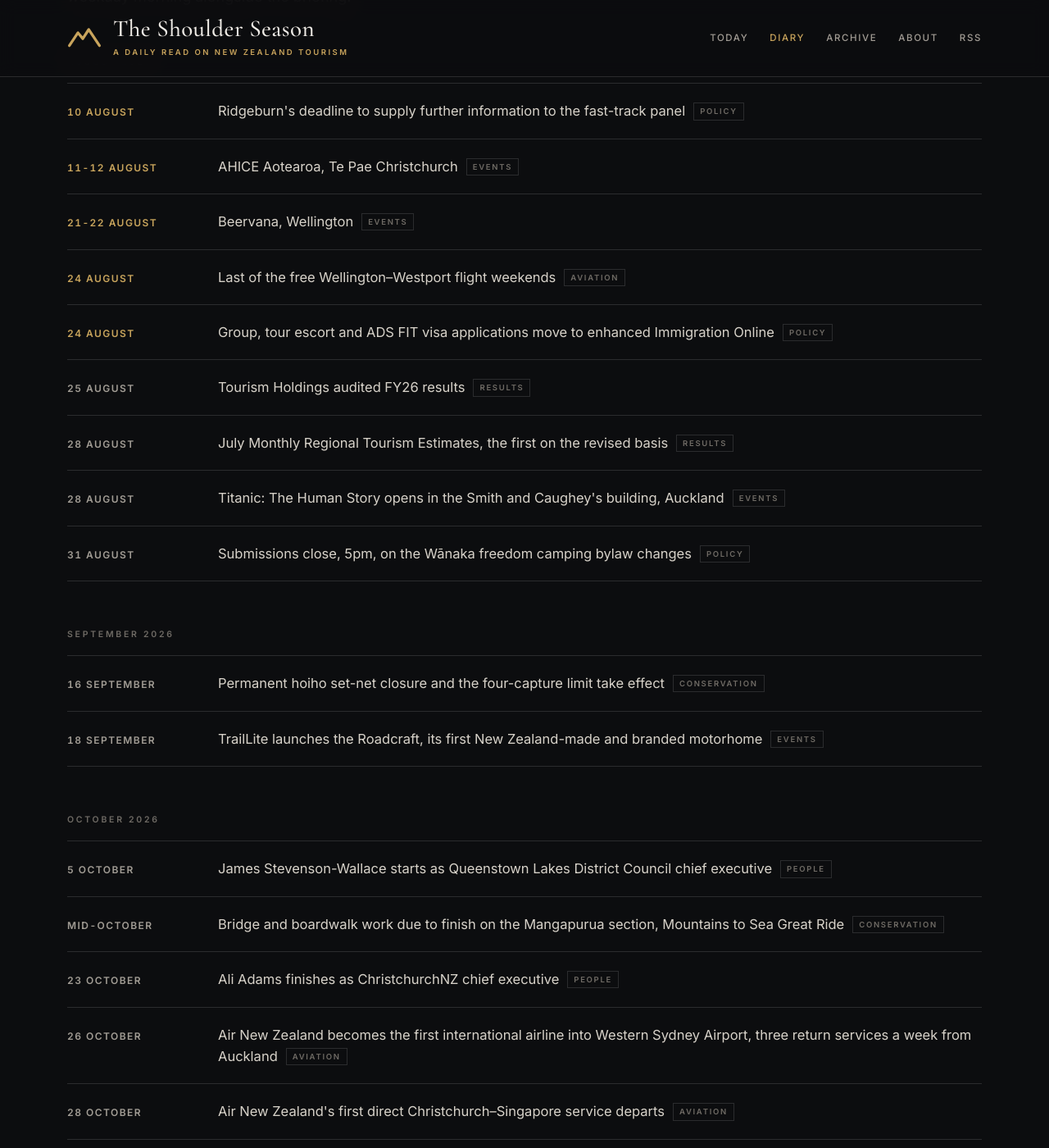
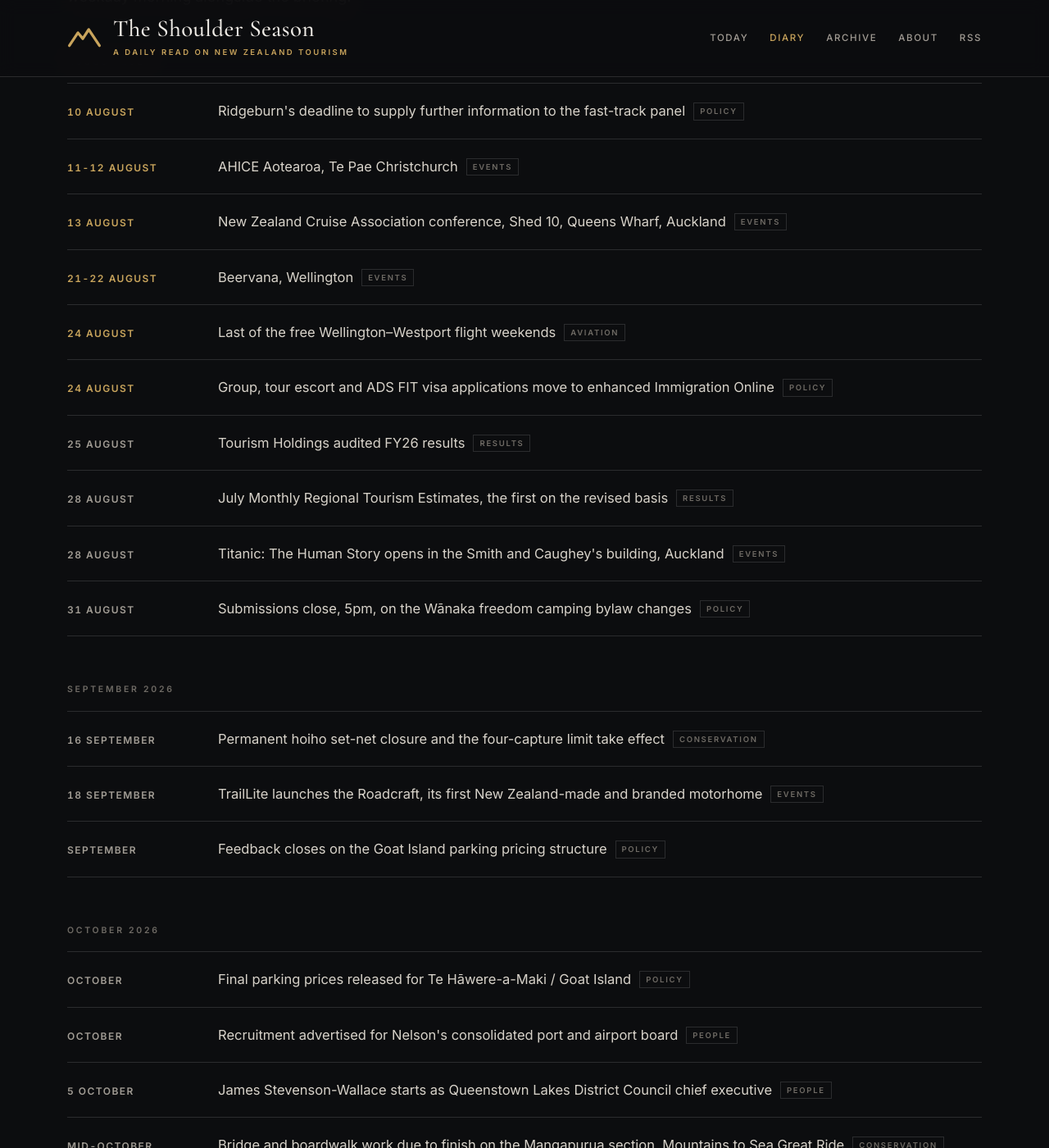
Before and after one commit to CTOverlord/shoulder-season, a Jekyll site: the page built from diary.html, in a window 1280 px wide and 1400 px high, scrolled down 421 px. Shown: the whole window at 82% size. Built offline with Jekyll 4.4.1, drawn with Linux system fonts in a browser that asks for light colours; some of the changed text lies outside the part shown.

Commit message:
The Shoulder Season: 5 August 2026 briefing

```diff
--- a/_data/diary.yml
+++ b/_data/diary.yml
@@ -46,7 +46,21 @@
 
 - date: 2026-08-05
   display: 5-6 August
-  text: TECNZ conference, Te Pae Christchurch
+  text: TECNZ conference and Tourism Export Awards, Te Pae Christchurch
+  tag: Events
+
+- date: 2026-08-05
+  display: August
+  text: Community engagement opens on the Goat Island parking pricing structure
+  tag: Policy
+
+- date: 2026-08-05
+  display: August
+  text: Australia's Department of Finance review of Corporate Travel Management due
+  tag: Policy
+
+- date: 2026-08-13
+  text: New Zealand Cruise Association conference, Shed 10, Queens Wharf, Auckland
   tag: Events
 
 - date: 2026-08-07
@@ -95,6 +109,11 @@
   text: Submissions close, 5pm, on the Wānaka freedom camping bylaw changes
   tag: Policy
 
+- date: 2026-09-30
+  display: September
+  text: Feedback closes on the Goat Island parking pricing structure
+  tag: Policy
+
 - date: 2026-09-16
   text: Permanent hoiho set-net closure and the four-capture limit take effect
   tag: Conservation
@@ -102,6 +121,16 @@
 - date: 2026-09-18
   text: TrailLite launches the Roadcraft, its first New Zealand-made and branded motorhome
   tag: Events
+
+- date: 2026-10-01
+  display: October
+  text: Final parking prices released for Te Hāwere-a-Maki / Goat Island
+  tag: Policy
+
+- date: 2026-10-01
+  display: October
+  text: Recruitment advertised for Nelson's consolidated port and airport board
+  tag: People
 
 - date: 2026-10-05
   text: James Stevenson-Wallace starts as Queenstown Lakes District Council chief executive
@@ -149,6 +178,15 @@
   text: Air New Zealand's first direct Christchurch–Perth service departs
   tag: Aviation
 
+- date: 2026-12-01
+  display: December
+  text: Paid parking due to start at Te Hāwere-a-Maki / Goat Island
+  tag: Conservation
+
+- date: 2027-01-01
+  text: Nelson's single governance board for Port Nelson and Nelson Airport takes effect
+  tag: Policy
+
 - date: 2027-05-11
   display: 11-13 May 2027
   text: TRENZ, Te Pae Christchurch, the fourth time the show has run in the city
```
Also changed, not shown: _posts/2026-08-05-ctm-suspended-inbound-meets-christchurch.md (added, +104 -0 lines).
